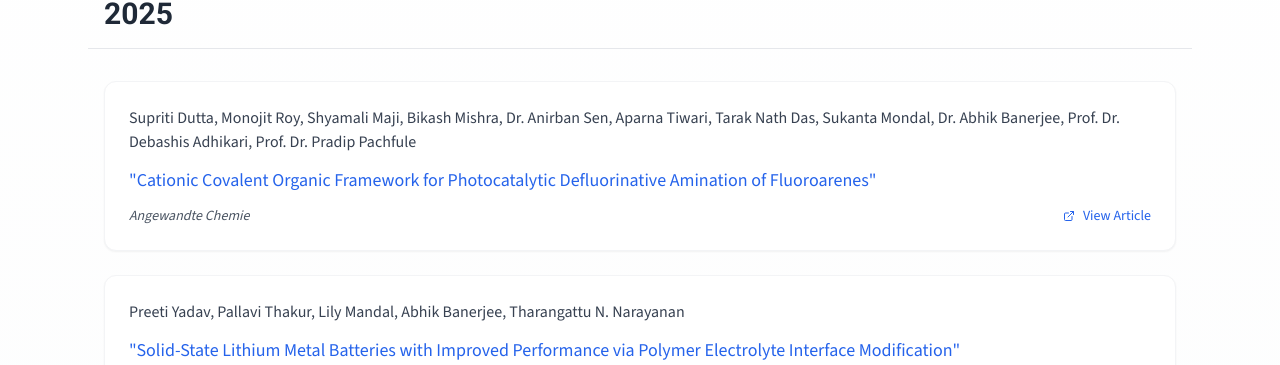
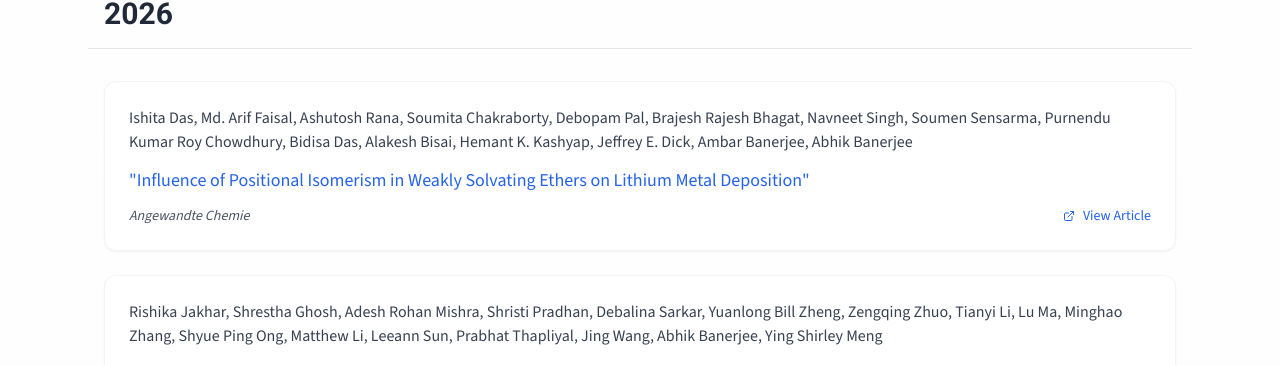
Before and after one commit to amalmmfs/eesl, a Next.js app: page /publications in a window 1280 px wide. Shown: the part 568-933 px from the top of the page. Built offline with nearby package versions, Linux system fonts and the light colour scheme.

Commit message:
chore: update publications.ts

```diff
--- a/src/app/data/publications.ts
+++ b/src/app/data/publications.ts
@@ -9,7 +9,7 @@ export interface Publication {
 }
 
 export const processPublications = (
-  publications: Publication[]
+  publications: Publication[],
 ): Publication[] => {
   return publications.map((pub) => ({
     ...pub,
@@ -21,23 +21,75 @@ export const publications: Publication[] = [
   {
     id: 56,
     title:
-      "Cationic Covalent Organic Framework for Photocatalytic Defluorinative Amination of Fluoroarenes",
+      "Influence of Positional Isomerism in Weakly Solvating Ethers on Lithium Metal Deposition",
     authors: [
-      "Supriti Dutta",
-      "Monojit Roy",
-      "Shyamali Maji",
-      "Bikash Mishra",
-      "Dr. Anirban Sen",
-      "Aparna Tiwari",
-      "Tarak Nath Das",
-      "Sukanta Mondal",
-      "Dr. Abhik Banerjee",
-      "Prof. Dr. Debashis Adhikari",
-      "Prof. Dr. Pradip Pachfule",
+      "Ishita Das",
+      "Md. Arif Faisal",
+      "Ashutosh Rana",
+      "Soumita Chakraborty",
+      "Debopam Pal",
+      "Brajesh Rajesh Bhagat",
+      "Navneet Singh",
+      "Soumen Sensarma",
+      "Purnendu Kumar Roy Chowdhury",
+      "Bidisa Das",
+      "Alakesh Bisai",
+      "Hemant K. Kashyap",
+      "Jeffrey E. Dick",
+      "Ambar Banerjee",
+      "Abhik Banerjee",
     ],
     journal: "Angewandte Chemie",
+    year: 2026,
+    publicationLink: "https://doi.org/10.1002/anie.202522584",
+  },
+  {
+    id: 57,
+    title:
+      "Engineering Na-Rich P2-Type Layered Oxides Through Li/Ti Dual Doping for Oxygen Redox Activation and Superior Structural Stability",
+    authors: [
+      "Rishika Jakhar",
+      "Shrestha Ghosh",
+      "Adesh Rohan Mishra",
+      "Shristi Pradhan",
+      "Debalina Sarkar",
+      "Yuanlong Bill Zheng",
+      "Zengqing Zhuo",
+      "Tianyi Li",
+      "Lu Ma",
+      "Minghao Zhang",
+      "Shyue Ping Ong",
+      "Matthew Li",
+      "Leeann Sun",
+      "Prabhat Thapliyal",
+      "Jing Wang",
+      "Abhik Banerjee",
+      "Ying Shirley Meng",
+    ],
+    journal: "Advanced Energy Materials",
+    year: 2026,
+    publicationLink: "https://doi.org/10.1002/aenm.202506119",
+  },
+  {
+    id: 58,
+    title:
+      "Amide additives enhance the understanding of kinetic reversibility in zinc anode stability using ultramicroelectrodes",
+    authors: [
+      "James H. Nguyen",
+      "Ashutosh Rana",
+      "Kudekallu Shiprath",
+      "Brajesh R. Bhagat",
+      "Saptarshi Paul",
+      "Shaonsikta Chatterjee",
+      "Newton Roy",
+      "Ishita Das",
+      "Bidisa Das",
+      "Abhik Banerjee",
+      "Jeffrey E. Dick",
+    ],
+    journal: "Chem.Sci",
     year: 2025,
-    publicationLink: "https://doi.org/10.1002/ange.202516235",
+    publicationLink: "https://doi.org/10.1039/D5SC06311F",
   },
   {
     id: 53,
```
